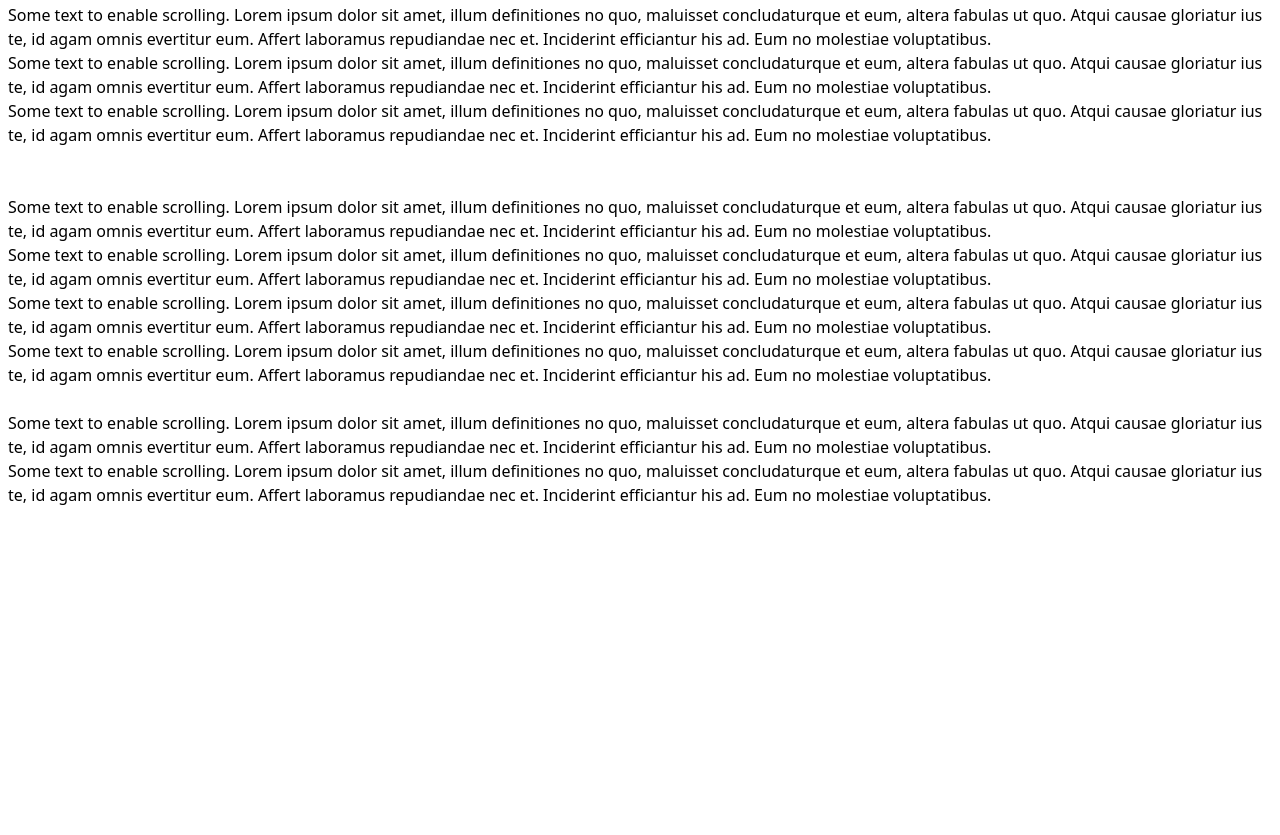
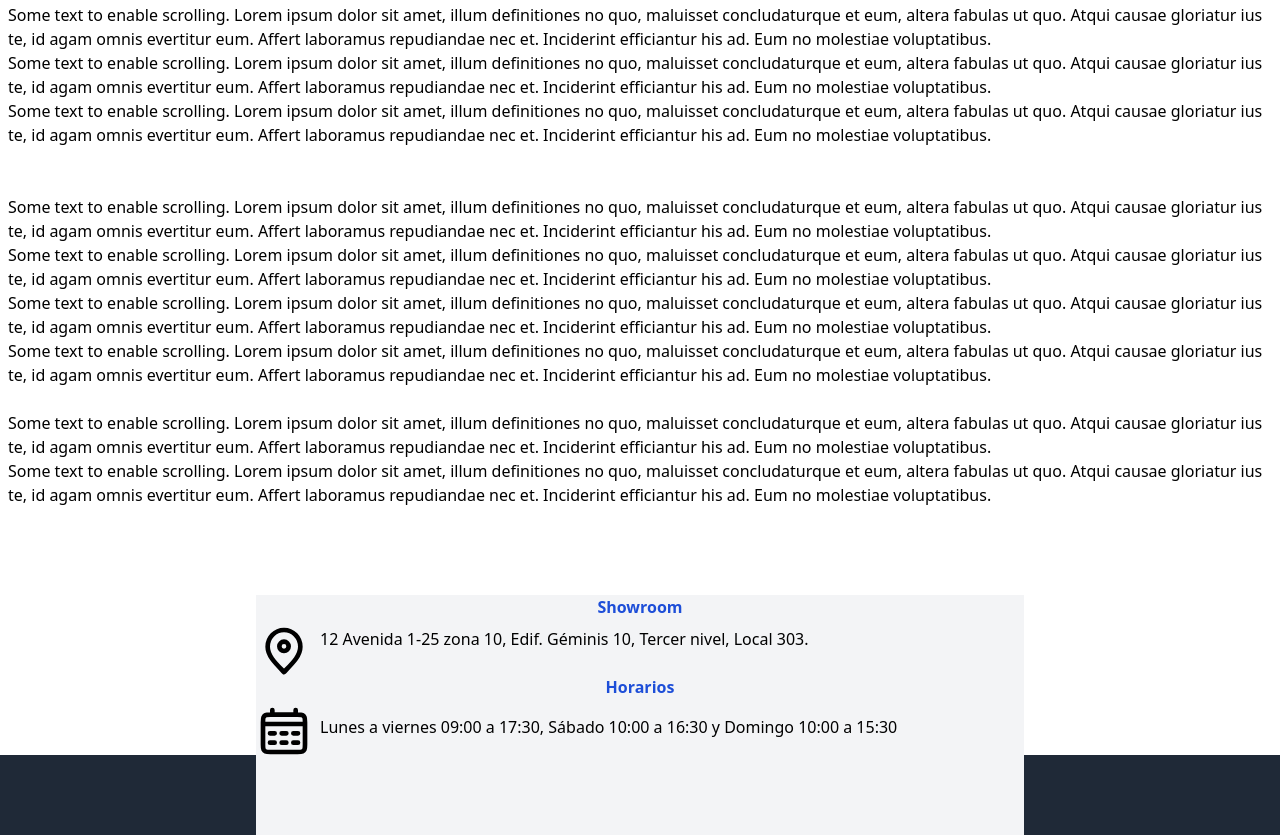
Before and after one commit to gerabeb/Lotificadora, a website: page src/index.html in a window 1280 px wide. Shown: the part 2562-3397 px from the top of the page. Before the commit the page ends 3077 px from the top, so only its background shows below. Drawn offline with Linux system fonts and the light colour scheme; files whose address does not match are found by name.

Commit message:
updated frontend

```diff
--- a/src/index.html
+++ b/src/index.html
@@ -106,8 +106,8 @@
 
 
             <h3 class=" text-3xl font-bold text-black text-center m-5 animate-fade-in-down">AMENIDADES</h3>
-            <div class="flex m-4 flex-row items-center mt-20">
 
+            <div class="flex m-4 flex-row items-center mt-20 ">
                 <div class="flex-auto">
                     <img src="images/Salon_social_mid.png" alt="SALON SOCIAL" class="rounded-2xl size-4/5 m-auto">
                     <p class="text-center font-medium text-gray-800">
@@ -143,6 +143,36 @@
         </div>
 
     </div>
+    <footer>
+        <div>
+            <div class="bg-gray-100 relative w-3/5 h-60 translate-y-20 z-50 m-auto flex-col lg:flex">
 
+                <div>
+                    <h3  class="text-blue-700 font-bold text-center">Showroom</h3>
+                    <div class="flex">
+                        <svg class="min-w-10 max-w-14 translate-y-1" xmlns="http://www.w3.org/2000/svg" fill="none" class="size-5 inline-block" viewBox="0 0 24 24"><g stroke="#000" stroke-linecap="round" stroke-linejoin="round" stroke-width="2"><path d="M12 21c3.5-3.6 7-6.824 7-10.8C19 6.224 15.866 3 12 3s-7 3.224-7 7.2 3.5 7.2 7 10.8Z"/><path d="M12 12a2 2 0 1 0 0-4 2 2 0 0 0 0 4Z"/></g></svg>
+
+                        <p class="text-center m-2">12 Avenida 1-25 zona 10, Edif. Géminis 10, Tercer nivel, Local 303.
+                        </p>
+                    </div>
+                </div>
+                <div>
+                    <h3  class="text-blue-700 font-bold text-center">Horarios</h3>
+                    <div class="flex items-center">
+                        <svg class="min-w-10 max-w-14 translate-y-1" xmlns="http://www.w3.org/2000/svg" fill="none" viewBox="0 0 24 24"><path stroke="#000" stroke-linecap="round" stroke-linejoin="round" stroke-width="2" d="M3 9h18M7 3v2m10-2v2M6 13h2m-2 4h2m3-4h2m-2 4h2m3-4h2m-2 4h2M6.2 21h11.6c1.12 0 1.68 0 2.108-.218a2 2 0 0 0 .874-.874C21 19.48 21 18.92 21 17.8V8.2c0-1.12 0-1.68-.218-2.108a2 2 0 0 0-.874-.874C19.48 5 18.92 5 17.8 5H6.2c-1.12 0-1.68 0-2.108.218a2 2 0 0 0-.874.874C3 6.52 3 7.08 3 8.2v9.6c0 1.12 0 1.68.218 2.108a2 2 0 0 0 .874.874C4.52 21 5.08 21 6.2 21Z"/></svg>
+
+                        <p class="text-justify m-2">Lunes a viernes 09:00 a 17:30, Sábado 10:00 a 16:30 y Domingo 10:00 a 15:30
+                        </p>
+                    </div>
+                </div>
+
+            </div>
+            </div>
+
+            <div class="bg-gray-800 absolute w-full h-60 z-0">
+
+            </div>
+        </div>
+    </footer>
 </body>
 </html>
```
Also changed, not shown: src/tailwindStyle.css.
